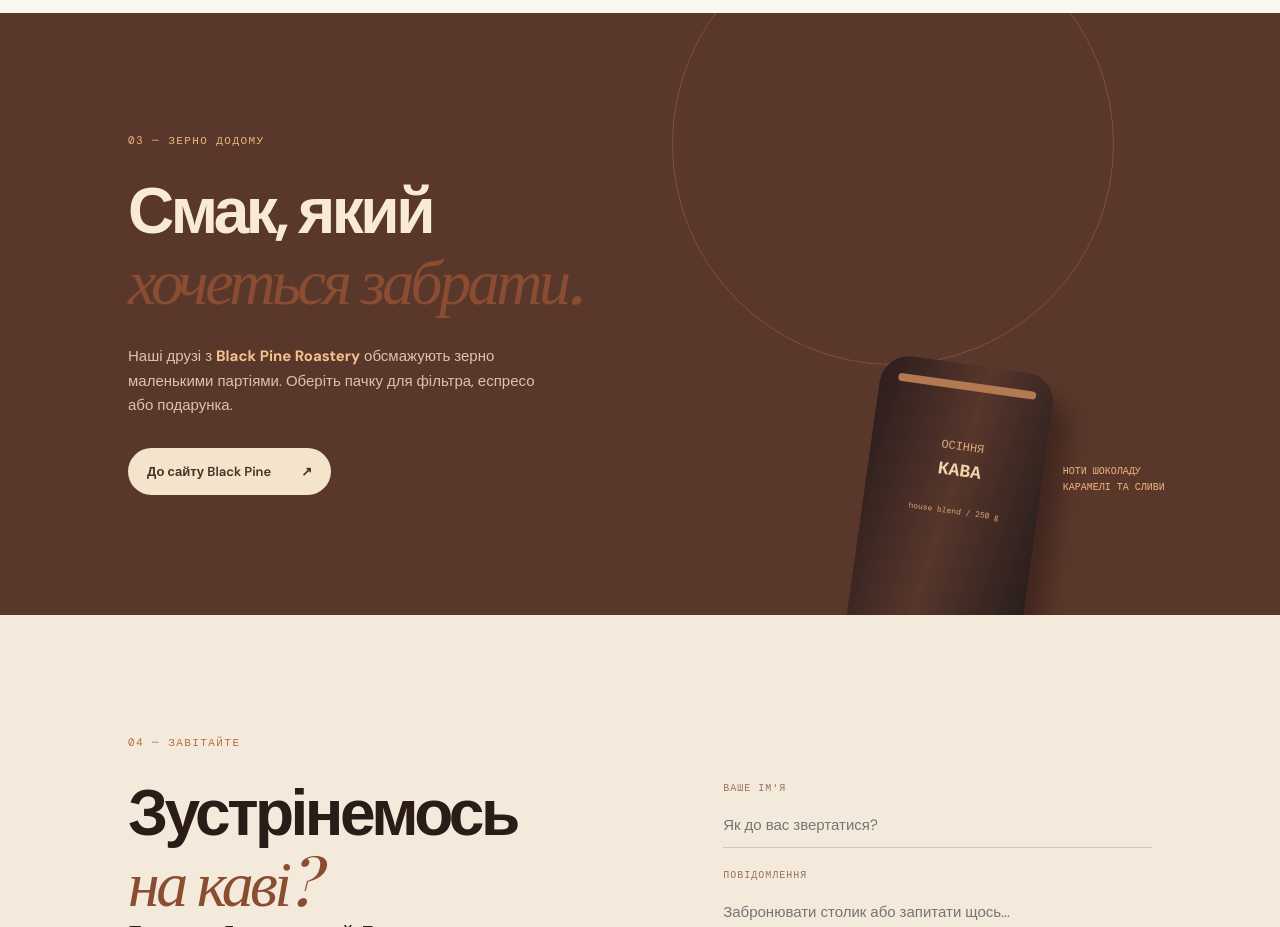
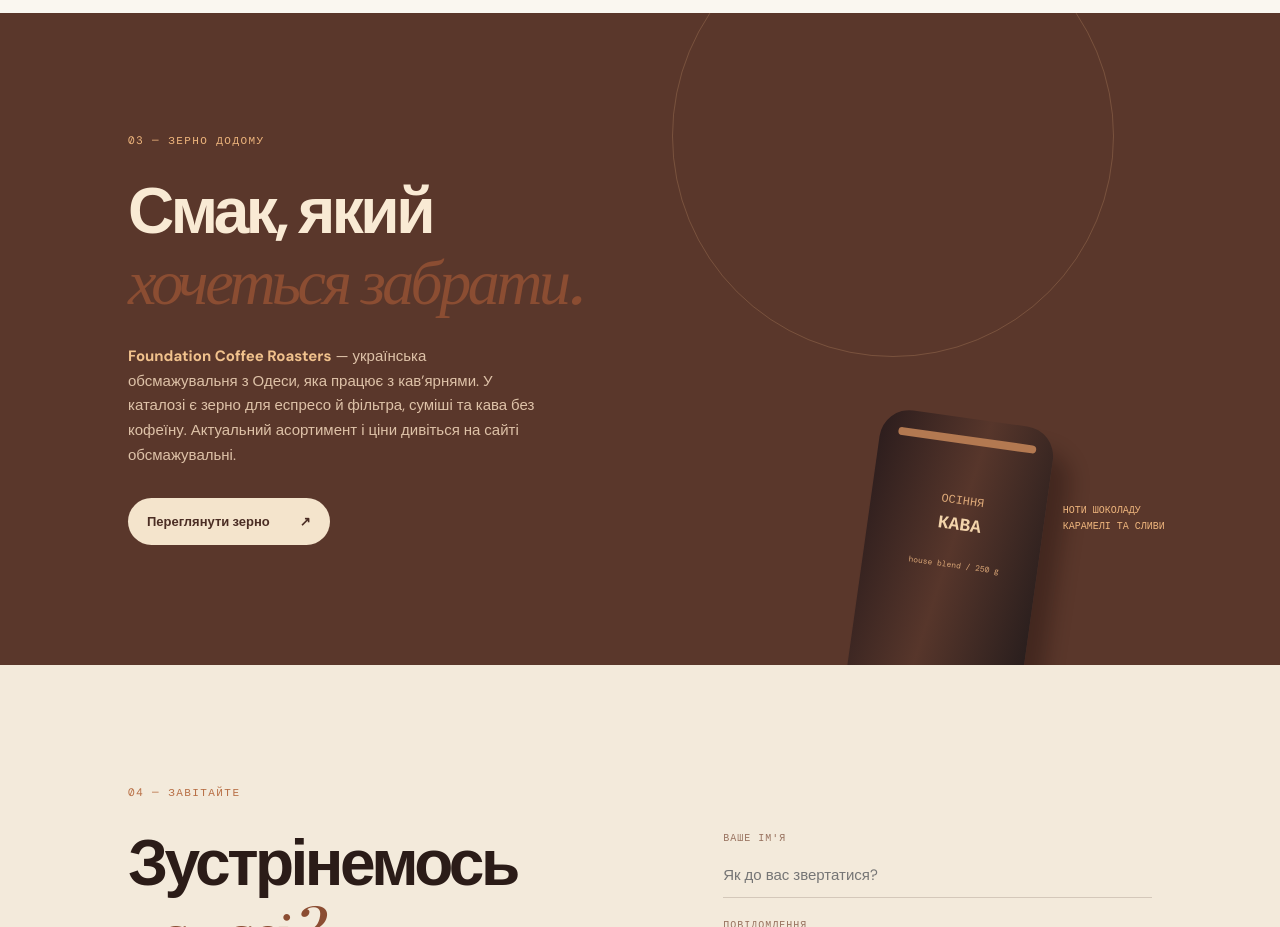
Before and after one commit to Bodun67/Project, a website: page index.html in a window 1280 px wide. Shown: the part 2260-3187 px from the top of the page. Drawn offline with nearby package versions, Linux system fonts and the light colour scheme; a web font is replaced by a local one.

Commit message:
Update coffee bean supplier information

```diff
--- a/index.html
+++ b/index.html
@@ -45,7 +45,16 @@
         </div>
       </section>
 
-      <section class="beans section" id="beans"><div class="beans-copy"><div class="section-kicker">03 — Зерно додому</div><h2>Смак, який<br /><em>хочеться забрати.</em></h2><p>Наші друзі з <b>Black Pine Roastery</b> обсмажують зерно маленькими партіями. Оберіть пачку для фільтра, еспресо або подарунка.</p><a class="button button-light" href="https://blackpine.com.ua" target="_blank" rel="noreferrer">До сайту Black Pine <span>↗</span></a></div><div class="bean-bag"><span class="bag-label">ОСІННЯ<br /><b>КАВА</b><small>house blend / 250 g</small></span></div><div class="bean-note">Ноти шоколаду<br />карамелі та сливи</div></section>
+      <section class="beans section" id="beans">
+        <div class="beans-copy">
+          <div class="section-kicker">03 — Зерно додому</div>
+          <h2>Смак, який<br /><em>хочеться забрати.</em></h2>
+          <p><b>Foundation Coffee Roasters</b> — українська обсмажувальня з Одеси, яка працює з кав’ярнями. У каталозі є зерно для еспресо й фільтра, суміші та кава без кофеїну. Актуальний асортимент і ціни дивіться на сайті обсмажувальні.</p>
+          <a class="button button-light" href="https://foundation.ua/kava-foundation" target="_blank" rel="noopener noreferrer">Переглянути зерно <span>↗</span></a>
+        </div>
+        <div class="bean-bag"><span class="bag-label">ОСІННЯ<br /><b>КАВА</b><small>house blend / 250 g</small></span></div>
+        <div class="bean-note">Ноти шоколаду<br />карамелі та сливи</div>
+      </section>
 
       <section class="contact section" id="contact"><div class="section-kicker">04 — Завітайте</div><div class="contact-grid"><div><h2>Зустрінемось<br /><em>на каві?</em></h2><p class="intro">Провулок Листопадовий, 7<br />Київ, 01001</p><p class="muted">Пн–Пт: 08:00–20:00<br />Сб–Нд: 09:00–21:00</p></div><form id="contact-form"><label>Ваше ім'я<input name="name" type="text" placeholder="Як до вас звертатися?" required /></label><label>Повідомлення<textarea name="message" placeholder="Забронювати столик або запитати щось..." required></textarea></label><button class="button button-primary" type="submit">Написати нам <span>→</span></button><p class="form-status" id="form-status" role="status"></p></form></div></section>
     </main>
```
